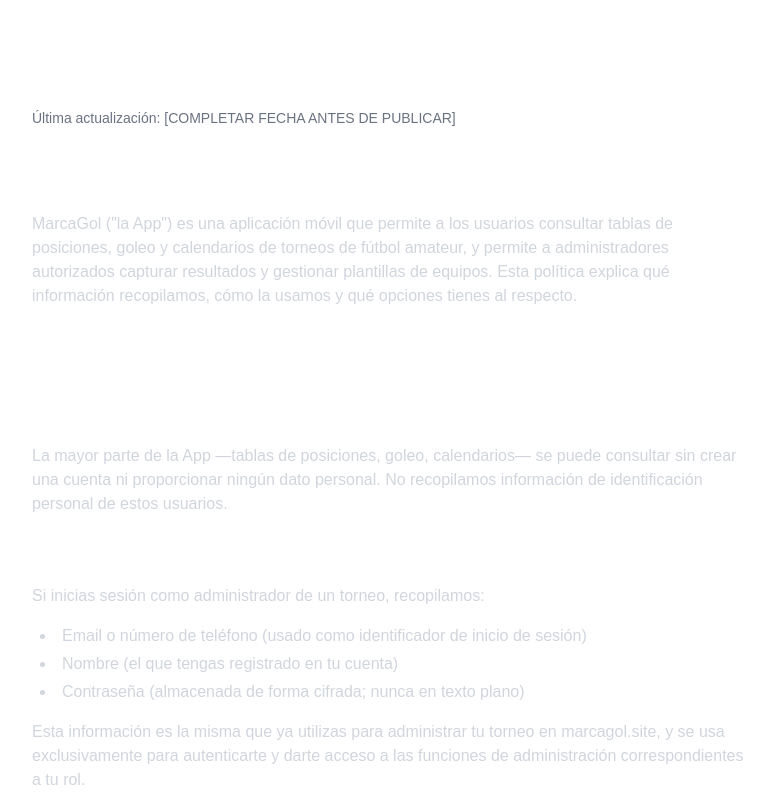
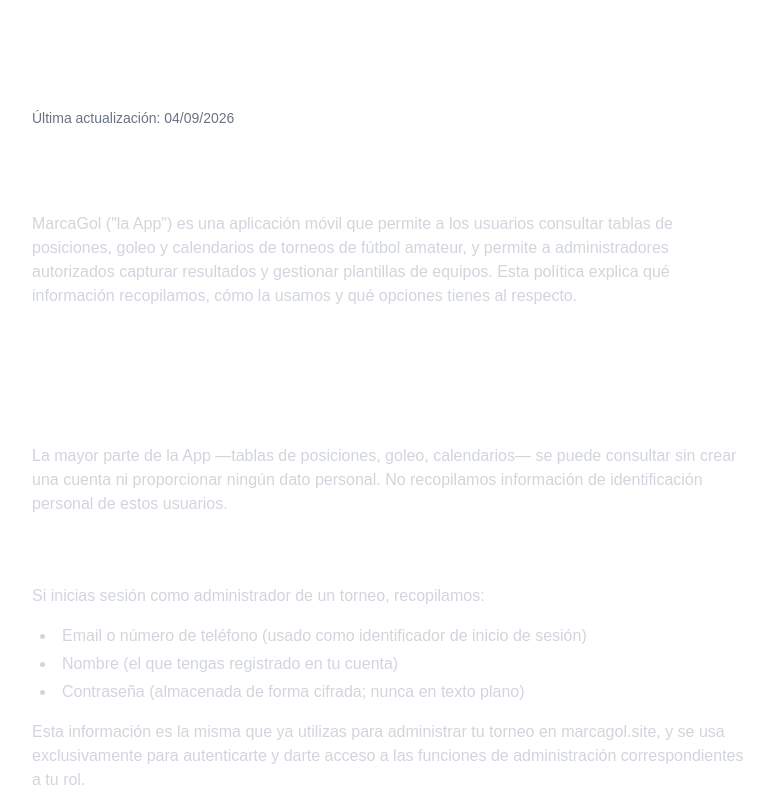
Before and after one commit to leobelico/marcagol, a Next.js app: page /privacidad in a window 1280 px wide. Shown: the top 800 px of the page, without its empty margins (248-1022 px from the left). Built offline with nearby package versions, Linux system fonts and the light colour scheme.

Commit message:
rodolfin

```diff
--- a/src/app/privacidad/page.tsx
+++ b/src/app/privacidad/page.tsx
@@ -16,7 +16,7 @@
         Política de Privacidad de MarcaGol
       </h1>
       <p className="text-sm text-gray-500 mb-10">
-        Última actualización: [COMPLETAR FECHA ANTES DE PUBLICAR]
+        Última actualización: 04/09/2026
       </p>
 
       <section className="space-y-4 mb-10">
@@ -160,7 +160,7 @@
           en:
         </p>
         <p className="font-semibold text-white">
-          [COMPLETAR: tu correo de contacto/soporte]
+          ldj821@gmail.com
         </p>
       </section>
     </div>
```
